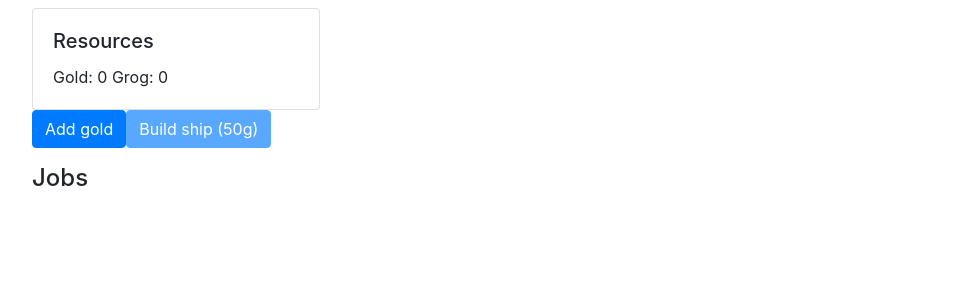
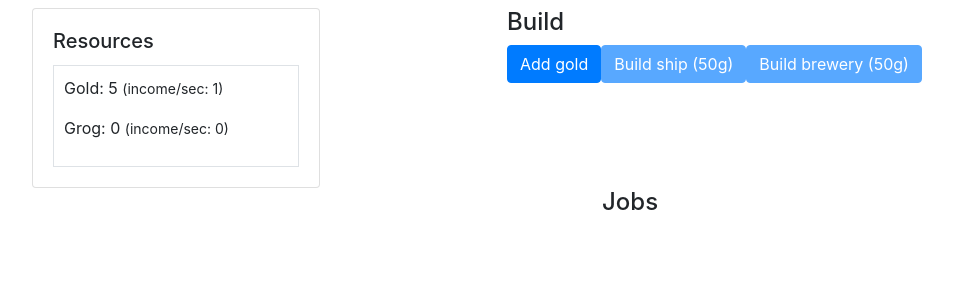
Before and after one commit to AndreFohlin/office-space, an Angular app: page / in a window 1280 px wide. Shown: the top 300 px of the page, without its empty margins (53-1006 px from the left). Built offline with nearby package versions, Linux system fonts and the light colour scheme.

Commit message:
added more stuff

```diff
--- a/src/app/app.component.html
+++ b/src/app/app.component.html
@@ -4,19 +4,29 @@
 
     </h1>
   </div>
-
+  <div class="row">
+    <div class="col-5">
         <resources></resources>
-
+    </div>
+    <div class="col-5">
+        <h4>Build</h4>
         <button type="button" class="btn btn-primary" (click)="addGold()">Add gold</button>
 
         <button type="button" class="btn btn-primary" [disabled]="!resources.hasGold(50)" (click)="buildShip()">Build ship (50g)</button>
+        <button type="button" class="btn btn-primary" [disabled]="!resources.hasGold(50)" (click)="buildBrewery()">Build brewery (50g)</button>
+    </div>
 
-  <ul>
-    <li *ngFor="let ship of ships">
-      <app-ship></app-ship>
-    </li>
-  </ul>
 
+  </div>
+
+  <div class="row">
+    <div class="col-6">
+
+              <app-ship *ngFor="let ship of ships" [data]="ship"></app-ship>
+
+
+    </div>
+    <div class="col-6">
         <h4>Jobs</h4>
         <ul>
           <li *ngFor="let job of jobs.jobs">
@@ -24,3 +34,6 @@
           </li>
         </ul>
     </div>
+
+  </div>
+</div>
--- a/src/app/app.component.ts
+++ b/src/app/app.component.ts
@@ -36,9 +36,20 @@ export class AppComponent {
 
       this.jobs.addJob('Building a ship...', 2, (job:Job)=>{
         console.log('Job '+job.name+ ' is done!');
-        this.ships.push({});
+        this.ships.push({id:this.ships.length});
       });
+    }
+  }
 
+  buildBrewery() {
+    if(this.resources.getGold() >= 50) {
+      this.resources.addGold(-50);
+
+      this.jobs.addJob('Building a brewery...', 2, (job:Job)=>{
+
+        this.resources.grogPerSec += 1;
+        console.log(this.resources.grogPerSec);
+      });
 
     }
   }
--- a/src/app/jobs/jobs.component.ts
+++ b/src/app/jobs/jobs.component.ts
@@ -8,7 +8,7 @@ import { AfterViewInit } from '@angular/core/src/metadata/lifecycle_hooks';
   templateUrl: './jobs.component.html',
   styleUrls: ['./jobs.component.css']
 })
-export class JobsComponent implements AfterViewInit, OnInit {
+export class JobsComponent implements AfterViewInit {
 
   jobs:JobService;
 
@@ -17,10 +17,6 @@ export class JobsComponent implements AfterViewInit, OnInit {
 
   constructor(private jobService: JobService) {
     this.jobs = jobService;
-  }
-
-  ngOnInit(){
-
   }
 
   ngAfterViewInit(){
@@ -35,7 +31,6 @@ export class JobsComponent implements AfterViewInit, OnInit {
       let style = ('width '+time+'s linear');
       obj.style.webkitTransition = style;
       obj.style.width = percent+"%";
-      console.log(obj.style.webkitTransition);
     }
   }
 
--- a/src/app/resource.service.ts
+++ b/src/app/resource.service.ts
@@ -2,13 +2,20 @@ import { Injectable } from '@angular/core';
 
 @Injectable()
 export class ResourceService {
+  public goldPerSec: number = 1;
+  public grogPerSec: number = 0;
   private gold: number = 0;
   private grog: number = 0;
 
-  constructor() { }
+
+  constructor() {
+    setInterval(()=>{
+      this.gold += this.goldPerSec;
+      this.grog += this.grogPerSec;
+    }, 1000);
+  }
 
   addGold(gold: number) {
-    console.log('adding',gold);
     this.gold += gold;
   }
 
--- a/src/app/resources/resources.component.css
+++ b/src/app/resources/resources.component.css
@@ -0,0 +1,3 @@
+.card-text {
+    padding: 10px;
+}
--- a/src/app/resources/resources.component.html
+++ b/src/app/resources/resources.component.html
@@ -3,10 +3,10 @@
   <div class="card" style="width: 18rem;">
     <div class="card-body">
       <h5 class="card-title">Resources</h5>
-      <p class="card-text">
-        Gold: {{resources.getGold()}}
-        Grog: {{resources.getGrog()}}
-      </p>
+      <div class="card-text border">
+        <p>Gold: {{resources.getGold()}} <small>(income/sec: {{resources.goldPerSec}})</small></p>
+        <p>Grog: {{resources.getGrog()}} <small>(income/sec: {{resources.grogPerSec}})</small></p>
+      </div>
     </div>
   </div>
 </div>
--- a/src/app/resources/resources.component.ts
+++ b/src/app/resources/resources.component.ts
@@ -14,6 +14,8 @@ export class ResourcesComponent implements OnInit {
   }
 
   ngOnInit() {
+
+
   }
 
 }
--- a/src/app/ship/ship.component.html
+++ b/src/app/ship/ship.component.html
@@ -1,14 +1,12 @@
-
-<div class="card" style="width: 18rem;">
+<div class="card">
   <div class="card-body">
     <h5 class="card-title">Ship</h5>
     <p class="card-text">
-      <button type="button" class="btn btn-primary" [disabled]="!resources.hasGold(10)" (click)="sendShip()">Send ship (10g)</button>
-
+      <button type="button" class="btn btn-primary" *ngIf="!sailing"  [disabled]="!resources.hasGrog(10)" (click)="sendShip()">Plunder! (10grog)</button>
     </p>
     <div class="progress">
-        <div class="progress-bar progress-bar-striped" style="width:0%" role="progressbar" aria-valuenow="0"
+        <div class="progress-bar progress-bar-striped" id="pbar{{data.id}}" style="width:0%" role="progressbar" aria-valuenow="0"
           aria-valuemin="0" aria-valuemax="100"></div>
-      </div>
+    </div>
   </div>
 </div>
--- a/src/app/ship/ship.component.ts
+++ b/src/app/ship/ship.component.ts
@@ -1,4 +1,4 @@
-import { Component, OnInit } from '@angular/core';
+import { Component, OnInit, Input } from '@angular/core';
 import { ResourceService } from '../resource.service';
 
 @Component({
@@ -6,27 +6,42 @@ import { ResourceService } from '../resource.service';
   templateUrl: './ship.component.html',
   styleUrls: ['./ship.component.css']
 })
-export class ShipComponent implements OnInit {
+export class ShipComponent {
 
   private resources: ResourceService;
+
+  @Input()
+  data: any;
+
+  id:number;
+  sailing:boolean;
 
   constructor(resourceService:ResourceService){
     this.resources = resourceService;
   }
 
-  ngOnInit() {
-  }
 
   sendShip(){
     if(this.resources.getGold() >= 10) {
-      this.resources.addGold(-10);
+      this.resources.addGrog(-10);
       console.log('sending ship');
-
+      this.sailing = true;
+      this.animateTo(100, 5);
+      setTimeout(()=>{
+        this.resources.addGold(100);
+        this.sailing = false;
+        let obj = document.getElementById("pbar"+this.data.id);
+        if(obj){
+          let style = ('width '+0+'s linear');
+          obj.style.webkitTransition = style;
+          obj.style.width = "0%";
+        }
+      }, 5000);
     }
   }
 
   animateTo(percent:number, time:number){
-    let obj = document.getElementById(this.data.id);
+    let obj = document.getElementById("pbar"+this.data.id);
     if(obj){
       let style = ('width '+time+'s linear');
       obj.style.webkitTransition = style;
@@ -34,5 +49,4 @@ export class ShipComponent implements OnInit {
       console.log(obj.style.webkitTransition);
     }
   }
-
 }
```
Lines whose indentation alone changed are shown as unchanged.
